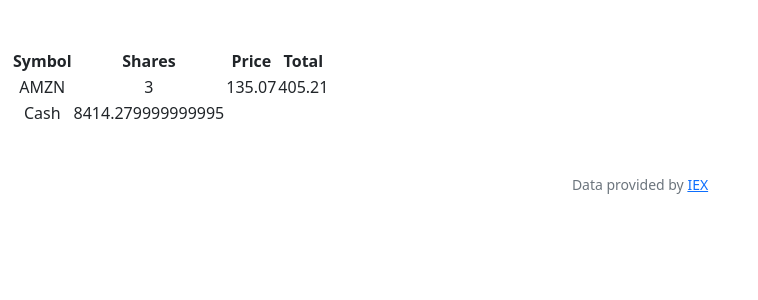
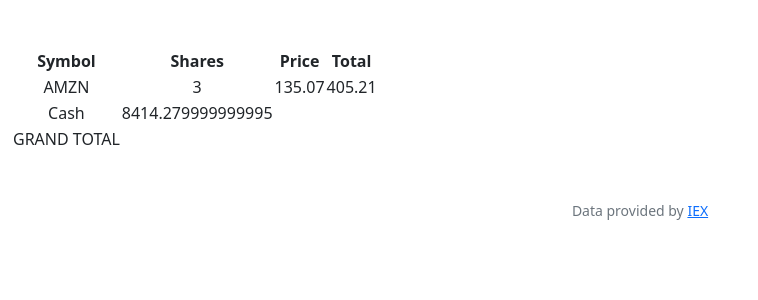
Before and after one commit to alihbaloch/CS50-Projects, a Flask app: page / in a window 1280 px wide. Shown: the part 76-376 px from the top of the page, without its empty margins (0-758 px from the left). Run offline with Flask 3, Linux system fonts and the light colour scheme; a user stored in the database is signed in; data comes from the database, SQL or seed files in the repository; some libraries are stand-ins or nearby versions.

Commit message:
Thu, Aug 17, 2023, 5:13 PM -04:00

```diff
--- a/finance/templates/index.html
+++ b/finance/templates/index.html
@@ -28,5 +28,9 @@
       <td>Cash</td>
       <td>{{ user_cash }}</td>
     </tr>
+    <tr>
+      <td>GRAND TOTAL</td>
+      <td></td>
+    </tr>
   </table>
 {% endblock %}
```
